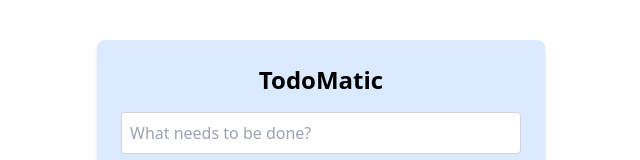
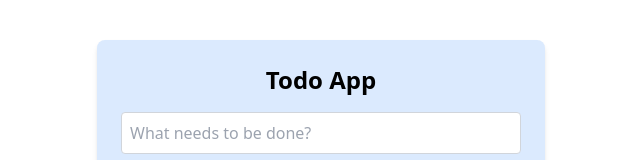
Before and after one commit to Enochflames/Todo-App, a React (Create React App) app: page / in a window 1280 px wide. Shown: the top 160 px of the page, without its empty margins (319-959 px from the left). Built offline with nearby package versions, Linux system fonts and the light colour scheme.

Commit message:
Update TodoApp.js

```diff
--- a/src/TodoApp.js
+++ b/src/TodoApp.js
@@ -54,7 +54,7 @@
 
   return (
     <div className="max-w-md mx-auto mt-10 p-6 bg-blue-100 rounded-lg shadow-md">
-      <h1 className="text-2xl font-bold mb-4 text-center">TodoMatic</h1>
+      <h1 className="text-2xl font-bold mb-4 text-center">Todo App</h1>
       <form onSubmit={addTask} className="mb-4">
         <input
           type="text"
```
